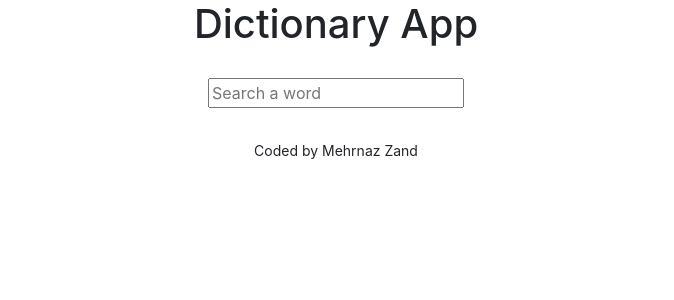
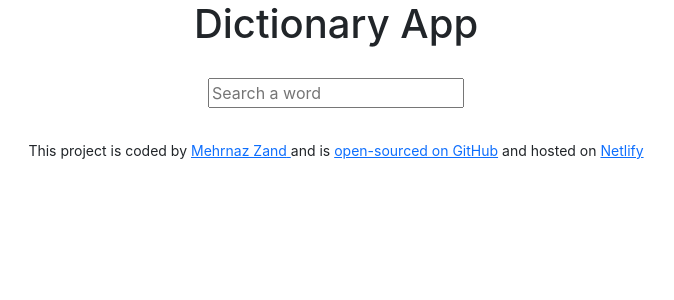
Before and after one commit to Mehrnaz-zand/dictionary-project, a React (Create React App) app: page / in a window 1280 px wide. Shown: the top 300 px of the page, without its empty margins (304-978 px from the left). Built offline with nearby package versions, Linux system fonts and the light colour scheme.

Commit message:
Added social links

```diff
--- a/src/App.js
+++ b/src/App.js
@@ -17,7 +17,17 @@ function App() {
     </div>
     <footer className="App-footer">
       <small>
-      Coded by Mehrnaz Zand
+      This project is coded by {" "}
+      <a href ="https://www.linkedin.com/in/mehrnaz-zand" target="_blank"
+      rel="noreferrer">
+        Mehrnaz Zand{" "}</a> and is {" "}
+      <a href="https://github.com/Mehrnaz-zand/dictionary-project"
+      target="_blank" rel="noreferrer">
+        open-sourced on GitHub
+        </a>
+        {" "} and hosted on {" "}
+       <a href ="https://peaceful-northcutt-dfe9be.netlify.app/"
+       target="_blank" rel="noreferrer">Netlify</a>
       </small>
     </footer>
     </div>
--- a/src/Dictionary.js
+++ b/src/Dictionary.js
@@ -23,7 +23,7 @@ export default function Dictionary(){
 
     return (
         <div className="Dictionary">
-            <form onSubmit={search} className ="text-center">
+            <form onSubmit={search} className ="text-center" target="_blank" rel="noreferrer">
                 <input type="text" placeholder="Search a word" onChange={handleChange}/>
 
             </form>
--- a/src/Meaning.js
+++ b/src/Meaning.js
@@ -7,7 +7,7 @@ export default function Meaning(props){
             <h3 className= "mt-4 text-capitalize">
             {props.meaning.partOfSpeech}
             </h3>
-            <p className="text-capitalize">
+            <div className="text-capitalize">
             {props.meaning.definitions.map(function(definition, index){
                 return(
                     <div key= {index}>
@@ -20,7 +20,7 @@ export default function Meaning(props){
                         <br/>
                         {definition.synonyms.map(function(synonym, index){
                             return(
-                                <div key= {index} className="d-inline ms-1 text-capitalize">
+                                <div key= {index} className="d-inline ms-1 text-muted text-capitalize">
                                 {synonym},
 
                                 </div>
@@ -31,6 +31,7 @@ export default function Meaning(props){
                     </div>
                        )
                     })}
-        </p>
+
+                </div>
         </div>)
 }
--- a/src/Results.js
+++ b/src/Results.js
@@ -11,8 +11,9 @@ export default function Results(props){
             <h2 className="text-capitalize mt-5">
                 {props.results.word}
             </h2>
-            {props.results.phonetic}
-            <a href={props.results.phonetics[0].audio} title = "Listen"> 🔊</a>
+            /{props.results.phonetic}/
+            <a href={props.results.phonetics[0].audio}
+            className= "text-decoration-none" title = "Listen"> 🔊</a>
             {props.results.meanings.map(function(meaning, index){
                 return (
                 <div key={index}>
```
